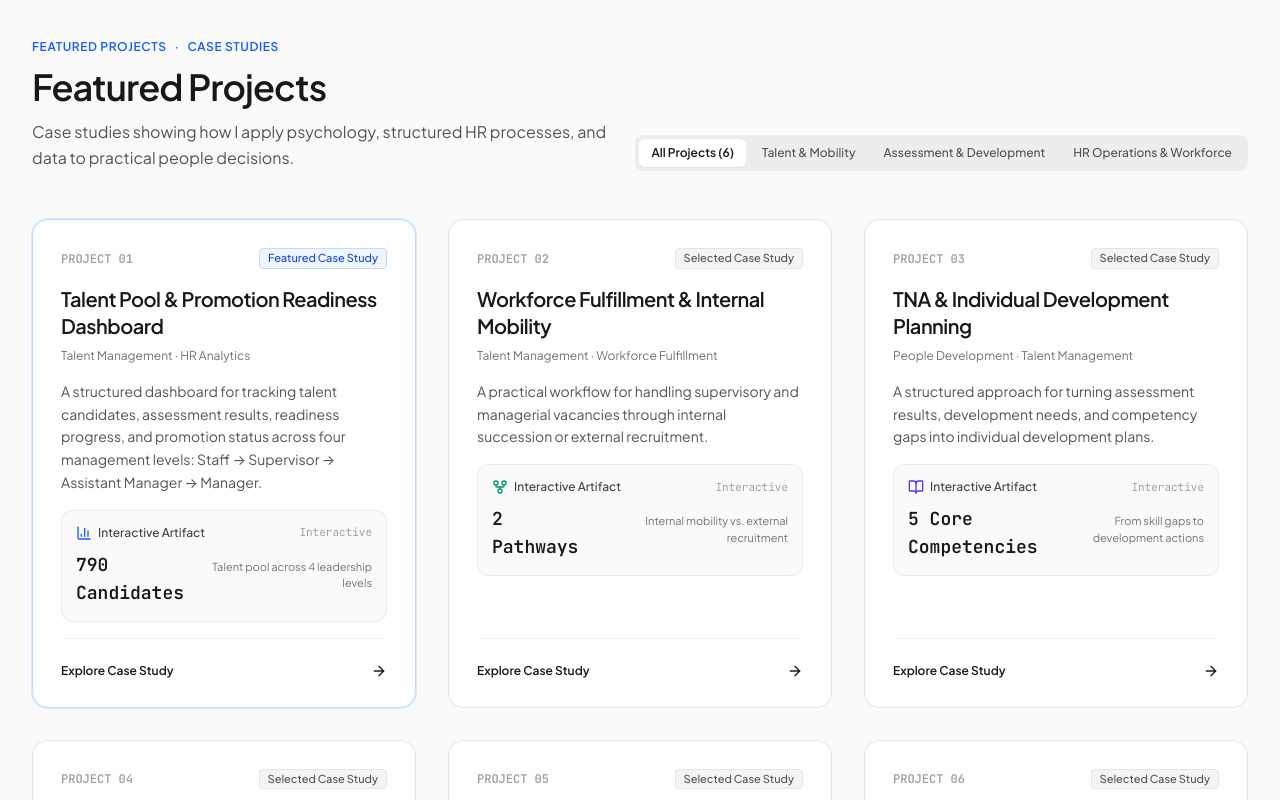
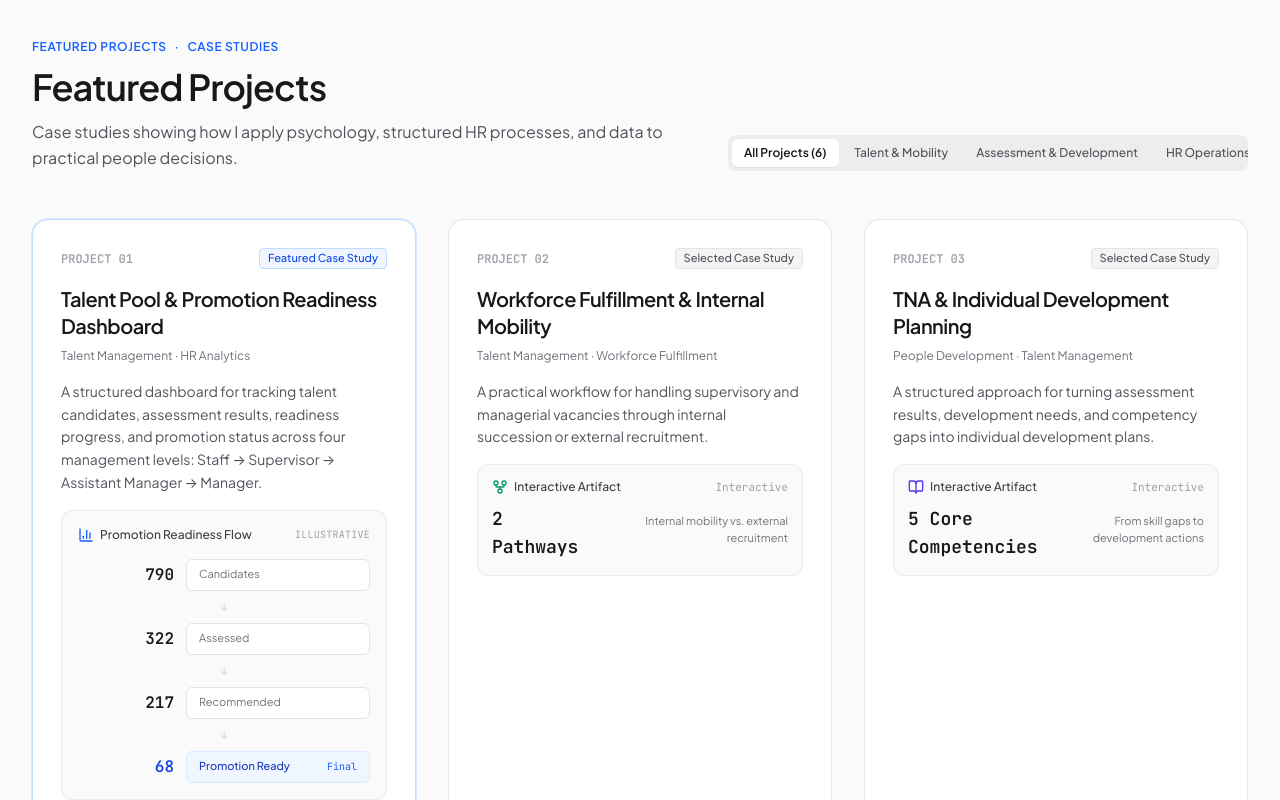
Before and after one commit to siagianrio10-cell/rio-koresh-portfolio, a React (Vite) app: page / in a window 1280 px wide. Shown: the part 3060-3860 px from the top of the page. Built offline with nearby package versions, Linux system fonts and the light colour scheme.

Commit message:
Update FeaturedProjects.tsx

```diff
--- a/src/components/FeaturedProjects.tsx
+++ b/src/components/FeaturedProjects.tsx
@@ -1,12 +1,23 @@
 import React, { useState } from "react";
-import { ArrowRight, BarChart3, GitFork, BookOpen, Users, ShieldCheck, Scale, Sparkles } from "lucide-react";
-import { PROJECTS, ProjectSummary } from "../data/portfolioData";
+import {
+  ArrowRight,
+  BarChart3,
+  GitFork,
+  BookOpen,
+  Users,
+  ShieldCheck,
+  Scale,
+  Sparkles,
+} from "lucide-react";
+import { PROJECTS } from "../data/portfolioData";
 
 interface FeaturedProjectsProps {
   onOpenCaseStudy: (projectId: string) => void;
 }
 
-export const FeaturedProjects: React.FC<FeaturedProjectsProps> = ({ onOpenCaseStudy }) => {
+export const FeaturedProjects: React.FC<FeaturedProjectsProps> = ({
+  onOpenCaseStudy,
+}) => {
   const [filter, setFilter] = useState<string>("All");
 
   const filterOptions = [
@@ -18,9 +29,12 @@ export const FeaturedProjects: React.FC<FeaturedProjectsProps> = ({ onOpenCaseSt
 
   const filteredProjects = PROJECTS.filter((p) => {
     if (filter === "All") return true;
-    if (filter === "Talent") return p.id === "project-01" || p.id === "project-02";
-    if (filter === "Assessment") return p.id === "project-03" || p.id === "project-04";
-    if (filter === "Operations") return p.id === "project-05" || p.id === "project-06";
+    if (filter === "Talent")
+      return p.id === "project-01" || p.id === "project-02";
+    if (filter === "Assessment")
+      return p.id === "project-03" || p.id === "project-04";
+    if (filter === "Operations")
+      return p.id === "project-05" || p.id === "project-06";
     return true;
   });
 
@@ -44,7 +58,10 @@ export const FeaturedProjects: React.FC<FeaturedProjectsProps> = ({ onOpenCaseSt
   };
 
   return (
-    <section id="projects" className="py-20 sm:py-24 border-b border-zinc-200/80 bg-[#FAFAFA]">
+    <section
+      id="projects"
+      className="py-20 sm:py-24 border-b border-zinc-200/80 bg-[#FAFAFA]"
+    >
       <div className="max-w-7xl mx-auto px-4 sm:px-6 lg:px-8 space-y-12">
         {/* Header & Filter Controls */}
         <div className="flex flex-col md:flex-row md:items-end justify-between gap-6">
@@ -54,16 +71,19 @@ export const FeaturedProjects: React.FC<FeaturedProjectsProps> = ({ onOpenCaseSt
               <span aria-hidden="true">·</span>
               <span>Case Studies</span>
             </div>
+
             <h2 className="text-3xl sm:text-4xl font-semibold tracking-tight text-zinc-900">
               Featured Projects
             </h2>
+
             <p className="text-sm sm:text-base text-zinc-600 leading-relaxed">
-              Case studies showing how I apply psychology, structured HR processes, and data to practical people decisions.
+              Case studies showing how I apply psychology, structured HR
+              processes, and data to practical people decisions.
             </p>
           </div>
 
           {/* Interactive Filter Control Tabs */}
-          <div className="flex items-center gap-1 p-1 bg-zinc-200/60 rounded-lg self-start md:self-end">
+          <div className="flex items-center gap-1 p-1 bg-zinc-200/60 rounded-lg self-start md:self-end overflow-x-auto">
             {filterOptions.map((opt) => (
               <button
                 key={opt.value}
@@ -89,14 +109,19 @@ export const FeaturedProjects: React.FC<FeaturedProjectsProps> = ({ onOpenCaseSt
               <div
                 key={project.id}
                 onClick={() => onOpenCaseStudy(project.id)}
-                className={`group bg-white rounded-2xl border p-6 sm:p-7 flex flex-col justify-between transition-all duration-200 hover:shadow-md hover:border-zinc-300 cursor-pointer ${
-                  isFlagship ? "border-blue-200 ring-1 ring-blue-100" : "border-zinc-200/90"
+                className={`group bg-white rounded-2xl border p-6 sm:p-7 flex flex-col justify-between transition-all duration-300 hover:-translate-y-1 hover:shadow-md hover:border-zinc-300 cursor-pointer ${
+                  isFlagship
+                    ? "border-blue-200 ring-1 ring-blue-100"
+                    : "border-zinc-200/90"
                 }`}
               >
                 <div className="space-y-4">
-                  {/* Card Lead: Title and unboxed metadata */}
+                  {/* Card Lead */}
                   <div className="flex items-center justify-between text-xs text-zinc-500 font-mono">
-                    <span className="font-semibold text-zinc-400">PROJECT {project.number}</span>
+                    <span className="font-semibold text-zinc-400">
+                      PROJECT {project.number}
+                    </span>
+
                     {isFlagship ? (
                       <span className="text-[11px] font-sans font-medium text-blue-700 bg-blue-50 px-2 py-0.5 rounded border border-blue-200">
                         Featured Case Study
@@ -108,12 +133,12 @@ export const FeaturedProjects: React.FC<FeaturedProjectsProps> = ({ onOpenCaseSt
                     )}
                   </div>
 
+                  {/* Title */}
                   <div className="space-y-2">
                     <h3 className="text-xl font-semibold tracking-tight text-zinc-900 group-hover:text-blue-900 transition-colors leading-snug">
                       {project.title}
                     </h3>
 
-                    {/* Clean unboxed metadata with typographic separators */}
                     <div className="flex flex-wrap items-center gap-2 text-xs text-zinc-500">
                       <span>{project.category}</span>
                     </div>
@@ -123,29 +148,129 @@ export const FeaturedProjects: React.FC<FeaturedProjectsProps> = ({ onOpenCaseSt
                     {project.shortDescription}
                   </p>
 
-                  {/* Interactive Visual Preview Box */}
+                  {/* PROJECT 01 — VISUAL FUNNEL */}
+                  {project.id === "project-01" ? (
+                    <div className="p-4 bg-zinc-50 group-hover:bg-zinc-100/70 rounded-xl border border-zinc-200/70 transition-colors">
+                      <div className="flex items-center justify-between mb-4">
+                        <div className="flex items-center gap-1.5 font-medium text-zinc-700 text-xs">
+                          <BarChart3 className="w-4 h-4 text-blue-600" />
+                          <span>Promotion Readiness Flow</span>
+                        </div>
+
+                        <span className="text-[10px] font-mono text-zinc-400 uppercase tracking-wide">
+                          Illustrative
+                        </span>
+                      </div>
+
+                      <div className="space-y-2">
+                        {/* 790 */}
+                        <div className="flex items-center gap-3">
+                          <div className="w-20 sm:w-24 shrink-0 text-right">
+                            <span className="text-base font-bold font-mono text-zinc-900">
+                              790
+                            </span>
+                          </div>
+
+                          <div className="h-8 flex-1 rounded-md bg-white border border-zinc-200 flex items-center px-3">
+                            <span className="text-[11px] text-zinc-500">
+                              Candidates
+                            </span>
+                          </div>
+                        </div>
+
+                        <div className="flex justify-center text-zinc-300 text-xs">
+                          ↓
+                        </div>
+
+                        {/* 322 */}
+                        <div className="flex items-center gap-3">
+                          <div className="w-20 sm:w-24 shrink-0 text-right">
+                            <span className="text-base font-bold font-mono text-zinc-900">
+                              322
+                            </span>
+                          </div>
+
+                          <div className="h-8 flex-1 rounded-md bg-white border border-zinc-200 flex items-center px-3">
+                            <span className="text-[11px] text-zinc-500">
+                              Assessed
+                            </span>
+                          </div>
+                        </div>
+
+                        <div className="flex justify-center text-zinc-300 text-xs">
+                          ↓
+                        </div>
+
+                        {/* 217 */}
+                        <div className="flex items-center gap-3">
+                          <div className="w-20 sm:w-24 shrink-0 text-right">
+                            <span className="text-base font-bold font-mono text-zinc-900">
+                              217
+                            </span>
+                          </div>
+
+                          <div className="h-8 flex-1 rounded-md bg-white border border-zinc-200 flex items-center px-3">
+                            <span className="text-[11px] text-zinc-500">
+                              Recommended
+                            </span>
+                          </div>
+                        </div>
+
+                        <div className="flex justify-center text-zinc-300 text-xs">
+                          ↓
+                        </div>
+
+                        {/* 68 */}
+                        <div className="flex items-center gap-3">
+                          <div className="w-20 sm:w-24 shrink-0 text-right">
+                            <span className="text-base font-bold font-mono text-blue-700">
+                              68
+                            </span>
+                          </div>
+
+                          <div className="h-8 flex-1 rounded-md bg-blue-50 border border-blue-100 flex items-center justify-between px-3">
+                            <span className="text-[11px] text-blue-800 font-medium">
+                              Promotion Ready
+                            </span>
+
+                            <span className="text-[10px] font-mono text-blue-600">
+                              Final
+                            </span>
+                          </div>
+                        </div>
+                      </div>
+                    </div>
+                  ) : (
+                    /* OTHER PROJECTS — EXISTING PREVIEW */
                     <div className="p-3.5 bg-zinc-50 group-hover:bg-zinc-100/70 rounded-xl border border-zinc-200/70 transition-colors space-y-1.5">
                       <div className="flex items-center justify-between text-xs">
                         <div className="flex items-center gap-1.5 font-medium text-zinc-700">
                           {getProjectIcon(project.id)}
                           <span>Interactive Artifact</span>
                         </div>
-                      <span className="text-[11px] font-mono text-zinc-400">Interactive</span>
+
+                        <span className="text-[11px] font-mono text-zinc-400">
+                          Interactive
+                        </span>
                       </div>
+
                       <div className="flex items-baseline justify-between pt-1">
                         <span className="text-base sm:text-lg font-bold font-mono text-zinc-900 tabular-nums">
                           {project.headlineMetric}
                         </span>
+
                         <span className="text-[11px] text-zinc-500 text-right">
                           {project.metricLabel}
                         </span>
                       </div>
                     </div>
+                  )}
                 </div>
 
                 {/* Card Footer CTA */}
                 <div className="pt-6 mt-4 border-t border-zinc-100 flex items-center justify-between text-xs font-semibold text-zinc-900 group-hover:text-blue-600 transition-colors">
                   <span>Explore Case Study</span>
+
                   <ArrowRight className="w-4 h-4 transform group-hover:translate-x-1 transition-transform" />
                 </div>
               </div>
```
Lines whose indentation alone changed are shown as unchanged.
